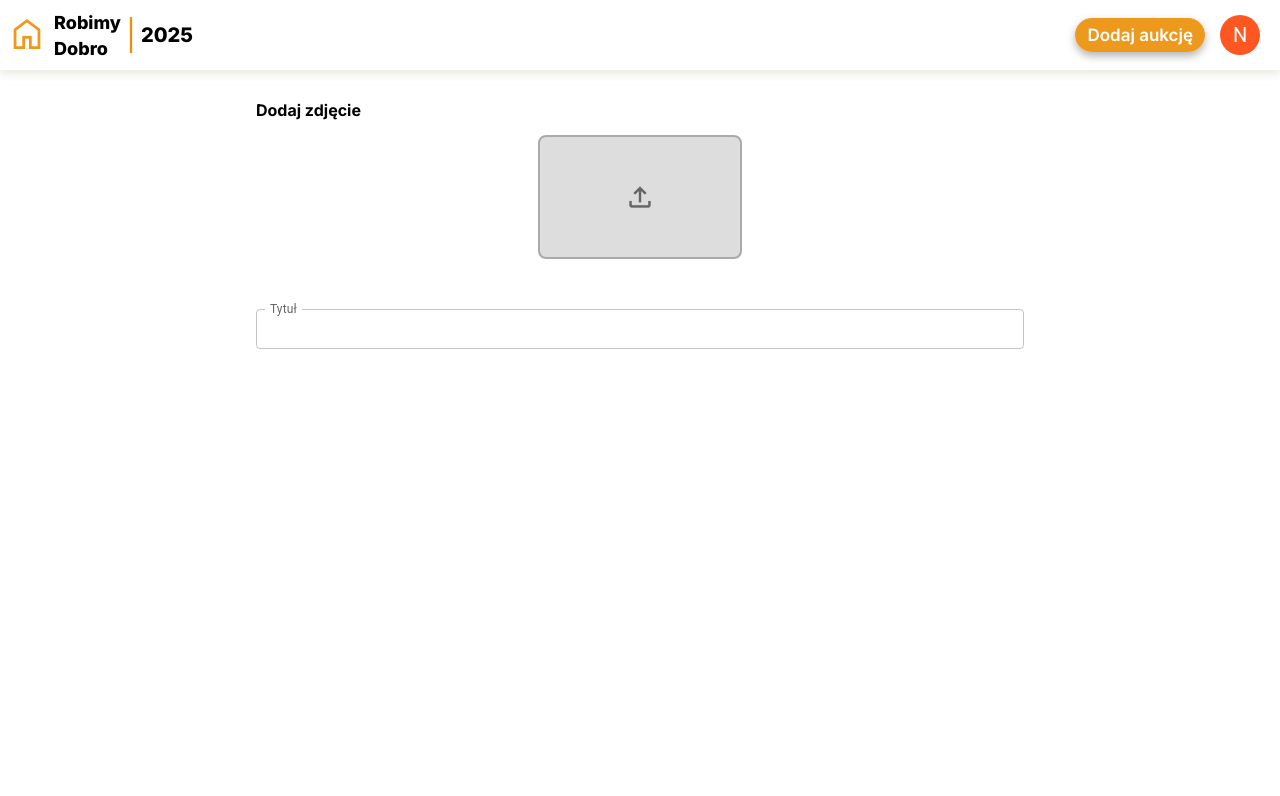
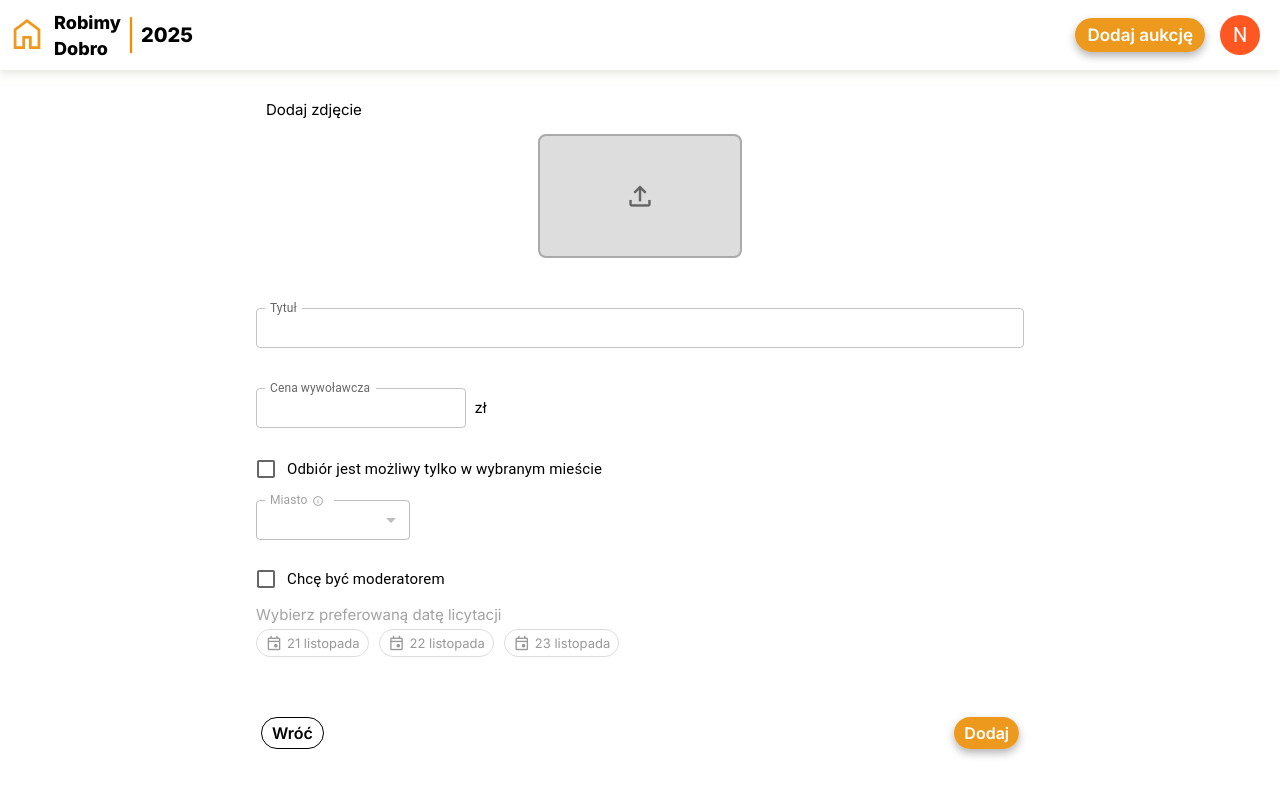
Before and after one commit to ocadotechnology-university/Robimy-dobro---aukcje, a React (Create React App) app in the folder frontend/: page /add in a window 1280 px wide. Shown: the top 796 px of the page. Built offline with nearby package versions, Linux system fonts and the light colour scheme.

Commit message:
Add text fields for price and city, checkboxes, and action buttons

```diff
--- a/frontend/src/components/AddPage/AddPage.css
+++ b/frontend/src/components/AddPage/AddPage.css
@@ -2,15 +2,23 @@
     background-color: white;
     display: flex;
     flex-direction: column;
-    align-items: center;
     position: relative;
     z-index: 1;
     height: 100%;
     width: 100%;
 }
 
+.FormContainer {
+    width: 60%;
+    max-width: 800px;
+    margin: 0 auto;
+    display: flex;
+    flex-direction: column;
+    align-items: flex-start;
+}
+
 .ImageUploadFrame {
-    width: 60%;
+    width: 100%;
     max-width: 800px;
     display: flex;
     flex-direction: column;
@@ -20,9 +28,9 @@
 }
 
 .ImageUploadTitle {
-    font-size: 16px;
-    font-weight: bold;
+    font-size: 15px;
     margin: 0;
+    margin-left: 20px;
     text-align: left;
     width: 100%;
 }
@@ -50,9 +58,159 @@
 }
 
 .TitleFrame {
-    width: 60%;
+    width: 100%;
     max-width: 800px;
     margin-top: 50px;
     font-size: 10px;
-    height: 30px;
 }
+
+.PriceFrame {
+    width: 30%;
+    max-width: 800px;
+    margin-top: 40px;
+    display: flex;
+    flex-direction: row;
+    gap: 8px;
+    white-space: pre-line;
+}
+
+.PriceUnit {
+    font-size: 15px;
+    margin-top: 10px;
+}
+
+.CityFrame {
+    display: flex;
+    flex-direction: column;
+    align-items: flex-start;
+    width: 100%;
+    margin-top: 20px;
+    gap: 10px;
+}
+
+.CityCheckbox.Mui-checked {
+    color: #666 !important;
+    background-color: white !important;
+    border-radius: 4px;
+}
+
+.CityCheckboxLabel .MuiFormControlLabel-label {
+    font-size: 15px;
+}
+
+.CitySelect {
+    width: 20%;
+    margin-top: 20px;
+}
+
+.CityInfoIcon {
+    margin-left: 2px;
+    font-size: 16px;
+    vertical-align: middle;
+    cursor: help;
+}
+
+.ModeratorFrame {
+    margin-top: 18px;
+    display: flex;
+    flex-direction: column;
+    align-items: flex-start;
+    gap: 5px;
+}
+
+.ModeratorLabel .MuiFormControlLabel-label {
+    font-size: 15px;
+}
+
+.ModeratorCheckbox.Mui-checked {
+    color: #666 !important;
+    background-color: white !important;
+    border-radius: 4px;
+}
+
+.DateSelectLabel {
+    font-size: 15px;
+    font-weight: 400;
+    margin: 0;
+}
+
+.disabled-label {
+    color: #666;
+    opacity: 0.6;
+}
+
+.DateToggleGroup {
+    display: flex;
+    gap: 10px;
+}
+
+.DateToggle {
+    background-color: transparent;
+    border: 1px solid #bbb;
+    border-radius: 16px;
+    padding: 4px 8px;
+    font-size: 13px;
+    display: flex;
+    align-items: center;
+    cursor: pointer;
+    color: #333;
+    transition: 0.2s ease;
+}
+
+.DateToggle .material-symbols-outlined {
+    font-size: 18px;
+    margin-right: 4px;
+}
+
+.DateToggle.selected {
+    background-color: #ddd;
+    font-weight: bold;
+    border-color: #999;
+}
+
+.DateToggle:disabled {
+    opacity: 0.5;
+    cursor: default;
+}
+
+.FormButtons {
+    width: 100%;
+    display: flex;
+    justify-content: space-between;
+    margin-top: 60px;
+}
+
+.BackButton {
+    margin-left: 5px;
+    border: 1px solid black;
+    border-radius: 45px;
+    background-color: white;
+    color: black;
+    font-size: 16px;
+    font-weight: 600;
+    padding: 5px 10px;
+    cursor: pointer;
+    transition: background-color 0.2s ease;
+}
+
+.BackButton:hover {
+    background-color: #f0f0f0;
+}
+
+.SubmitButton {
+    margin-right: 5px;
+    border: none;
+    border-radius: 45px;
+    background-color: rgba(236, 142, 6, 0.9);
+    color: white;
+    font-size: 16px;
+    font-weight: 600;
+    padding: 5px 10px;
+    box-shadow: 0 4px 8px rgba(0, 0, 0, 0.3);
+    cursor: pointer;
+    transition: background-color 0.2s ease;
+}
+
+.SubmitButton:hover {
+    background-color: rgba(236, 142, 6, 1);
+}
--- a/frontend/src/components/AddPage/AddPage.tsx
+++ b/frontend/src/components/AddPage/AddPage.tsx
@@ -1,12 +1,18 @@
 import "./AddPage.css"
 import React, { useState } from "react";
-import { TextField } from "@mui/material";
+import { TextField, Checkbox, FormControlLabel, FormGroup, FormControl, InputLabel, Select, MenuItem, Tooltip, ToggleButton, ToggleButtonGroup} from "@mui/material";
 
 const AddPage: React.FC = () => {
     const [title, setTitle] = useState("");
+    const [price, setPrice] = useState("");
+    const [pickupOnlyInCity, setPickupOnlyInCity] = useState(false);
+    const [selectedCity, setSelectedCity] = useState("");
+    const [wantsToBeModerator, setWantsToBeModerator] = useState(false);
+    const [selectedDate, setSelectedDate] = useState("");
 
     return (
         <main className="AddPage">
+            <div className="FormContainer">
                 <label className="ImageUploadFrame">
                     <header className="ImageUploadTitle">Dodaj zdjęcie</header>
                     <div className="ImageUploadBox">
@@ -25,6 +31,103 @@ const AddPage: React.FC = () => {
                         InputLabelProps={{ shrink: true }}
                     />
                 </div>
+
+                <div className="PriceFrame">
+                    <TextField
+                        label={
+                        <>Cena wywoławcza</>
+                        }
+                        variant="outlined"
+                        fullWidth
+                        size="small"
+                        type="number"
+                        onChange={(e) => setPrice(e.target.value)}
+                        InputLabelProps={{ shrink: true }}
+
+                    />
+                    <span className="PriceUnit">zł</span>
+                </div>
+
+                <div className="CityFrame">
+                    <FormGroup>
+                        <FormControlLabel
+                            control={
+                                <Checkbox
+                                    checked={pickupOnlyInCity}
+                                    onChange={(e) => setPickupOnlyInCity(e.target.checked)}
+                                    className="CityCheckbox"
+                                />
+                            }
+                            label="Odbiór jest możliwy tylko w wybranym mieście"
+                            className="CityCheckboxLabel"
+                        />
+                    </FormGroup>
+
+                    <TextField
+                        select
+                        label={
+                            <>
+                                Miasto&nbsp;
+                                <span
+                                    className="material-symbols-outlined CityInfoIcon"
+                                    title="Wybierz miasto, w którym możliwy jest odbiór."
+                                >
+                                    info
+                              </span>
+                            </>
+                        }
+                        value={selectedCity}
+                        onChange={(e) => setSelectedCity(e.target.value)}
+                        size="small"
+                        className="CitySelect"
+                        disabled={!pickupOnlyInCity}
+                        InputLabelProps={{ shrink: true }}
+                    >
+                        <MenuItem value="Wrocław">Wrocław</MenuItem>
+                        <MenuItem value="Kraków">Kraków</MenuItem>
+                    </TextField>
+                </div>
+
+                <div className="ModeratorFrame">
+                    <FormControlLabel
+                        control={
+                            <Checkbox
+                                checked={wantsToBeModerator}
+                                onChange={(e) => setWantsToBeModerator(e.target.checked)}
+                                className="ModeratorCheckbox"
+                            />
+                        }
+                        label="Chcę być moderatorem"
+                        className="ModeratorLabel"
+                    />
+
+                    <p className={`DateSelectLabel ${!wantsToBeModerator ? "disabled-label" : ""}`}>
+                        Wybierz preferowaną datę licytacji
+                    </p>
+
+                    <div className="DateToggleGroup">
+                        {["21", "22", "23"].map((day) => (
+                            <button
+                                key={day}
+                                type="button"
+                                className={`DateToggle ${
+                                    selectedDate === day ? "selected" : ""
+                                }`}
+                                disabled={!wantsToBeModerator}
+                                onClick={() => setSelectedDate(day)}
+                            >
+                                <span className="material-symbols-outlined">event</span>
+                                {` ${day} listopada`}
+                            </button>
+                        ))}
+                    </div>
+                </div>
+
+                <div className="FormButtons">
+                    <button className="BackButton">Wróć</button>
+                    <button className="SubmitButton">Dodaj</button>
+                </div>
+            </div>
         </main>
     );
 }
```
Lines whose indentation alone changed are shown as unchanged.
